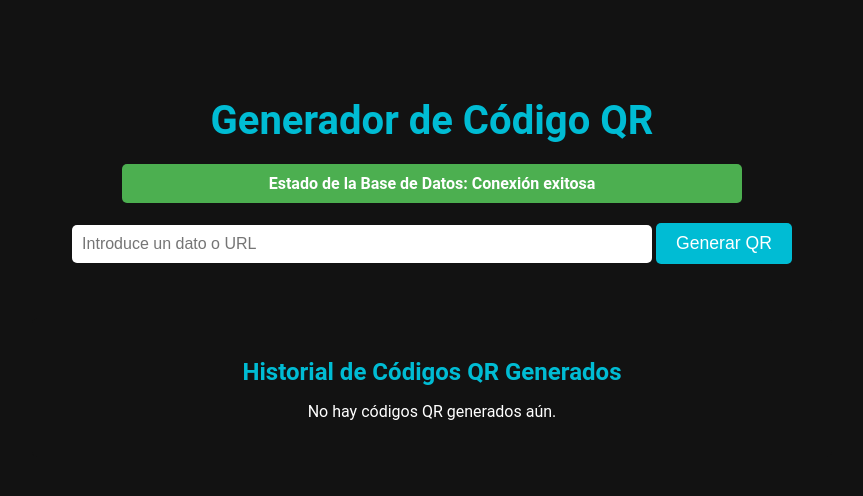
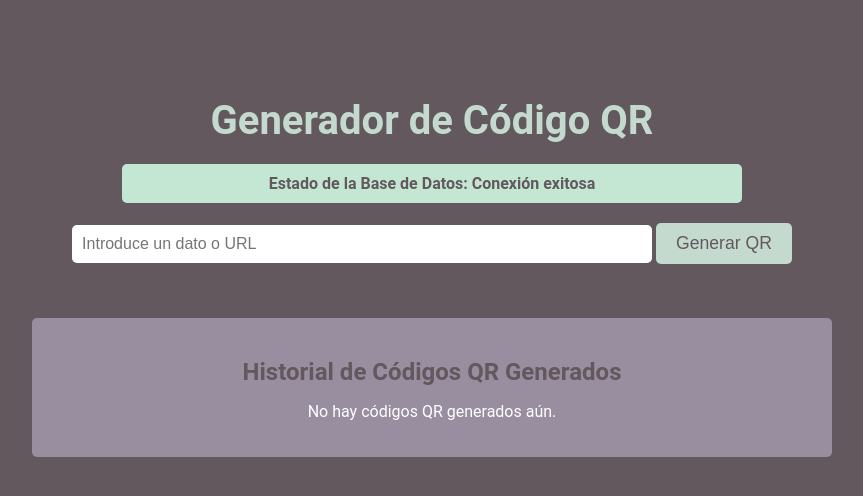
Before and after one commit to Gastunchy/qr-generator, a Flask app: page / in a window 1280 px wide. Shown: the top 496 px of the page, without its empty margins (208-1071 px from the left). Run offline with Flask 3, Linux system fonts and the light colour scheme; data that the repository does not hold is empty; parts of the project's set-up code (start-up, migrations or seed data) failed here and were passed over.

```diff
--- a/static/styles.css
+++ b/static/styles.css
@@ -1,7 +1,7 @@
 /* General Body and Container Styling */
 body {
     font-family: 'Roboto', sans-serif;
-    background-color: #121212;
+    background-color: #63585E;
     color: #fff;
     margin: 0;
     padding: 0;
@@ -15,7 +15,7 @@ body {
 }
 
 h1 {
-    color: #00bcd4; /* Blue color for the title */
+    color: #C4DACF; /* Blue color for the title */
     font-size: 2.5rem;
     margin-bottom: 20px;
 }
@@ -27,7 +27,7 @@ h1 {
     border-radius: 5px;
     text-align: center;
     font-weight: bold;
-    color: white;
+    color: #63585E;
     display: flex;
     justify-content: center;
     align-items: center;
@@ -38,7 +38,7 @@ h1 {
 }
 
 .db-status.success {
-    background-color: #4CAF50; /* verde */
+    background-color: #C4E7D4; /* verde */
 }
 
 .db-status.error {
@@ -56,8 +56,8 @@ h1 {
 }
 
 .qr-form button {
-    background-color: #00bcd4;
-    color: #fff;
+    background-color: #C4DACF;
+    color: #63585E;
     padding: 10px 20px;
     border: none;
     border-radius: 5px;
@@ -66,24 +66,24 @@ h1 {
 }
 
 .qr-form button:hover {
-    background-color: #0097a7;
+    background-color: #00A7E1;
 }
 
 /* Historial de Códigos QR */
 .historial {
     margin-top: 40px;
-    background-color: #121212;
+    background-color: #998DA0;
     padding: 20px;
     border-radius: 5px;
 }
 
 .historial h2 {
-    color: #00bcd4;
+    color: #63585E;
     margin-bottom: 15px;
 }
 
 .codigo-qr {
-    background-color: #2c2c2c;
+    background-color: #877c8d;
     margin-bottom: 20px;
     padding: 15px;
     border-radius: 5px;
@@ -104,11 +104,11 @@ h1 {
 
 /* Enlace de la URL del archivo */
 .url-link {
-    color: #00bcd4;
+    color: #00A7E1;
     text-decoration: underline;
     word-wrap: break-word;
 }
 
 .url-link:hover {
-    color: #0097a7;
+    color: #00A7E1;
 }
```
